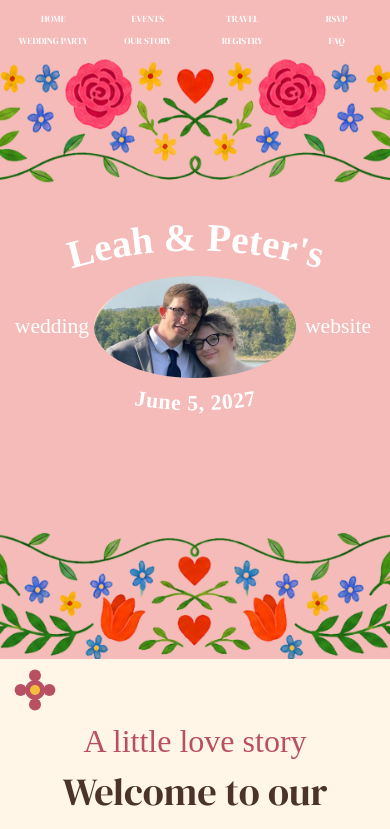
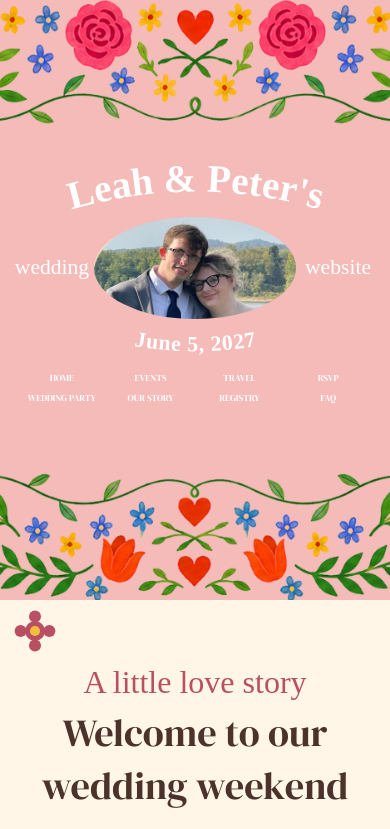
Before and after one commit to luckyleah/wedding, a React (Vite) app: page / in a window 390 px wide. Shown: the top 829 px of the page. Built offline with nearby package versions, Linux system fonts and the light colour scheme; a web font is replaced by a local one.

Commit message:
Move mobile navigation below hero date
Co-authored-by: Copilot <223556219+Copilot@users.noreply.github.com>

```diff
--- a/src/App.css
+++ b/src/App.css
@@ -151,4 +151,8 @@
   .hero-section { min-height:600px; }
   .hero-floral-frame:not(.hero-floral-frame-mobile) { display:block; inset:0; width:100%; height:100%; object-fit:cover; }
   .hero-floral-frame-mobile { display:none; }
+  .site-header { display:none; }
+  .hero-navigation-mobile { display:grid; grid-template-columns:repeat(4,minmax(0,1fr)); gap:.5rem .2rem; width:min(100%,22rem); margin:.15rem auto 0; }
+  .hero-navigation-mobile a { color:#fff; font-family:var(--serif); font-size:.57rem; font-weight:700; letter-spacing:0; text-align:center; text-decoration:none; text-transform:uppercase; }
+  .hero-navigation-mobile a:hover,.hero-navigation-mobile a:focus-visible { color:#fff6e7; text-decoration:underline; }
 }
--- a/src/App.tsx
+++ b/src/App.tsx
@@ -70,6 +70,7 @@ function App() {
               <text><textPath href="#hero-date-curve" startOffset="50%" textAnchor="middle">June 5, 2027</textPath></text>
             </svg>
           </p>
+          <nav className="hero-navigation hero-navigation-mobile" aria-label="Mobile navigation">{navItems.map(([label, id]) => <a key={id} href={`#${id}`}>{label}</a>)}</nav>
         </div>
       </section>
 
```
